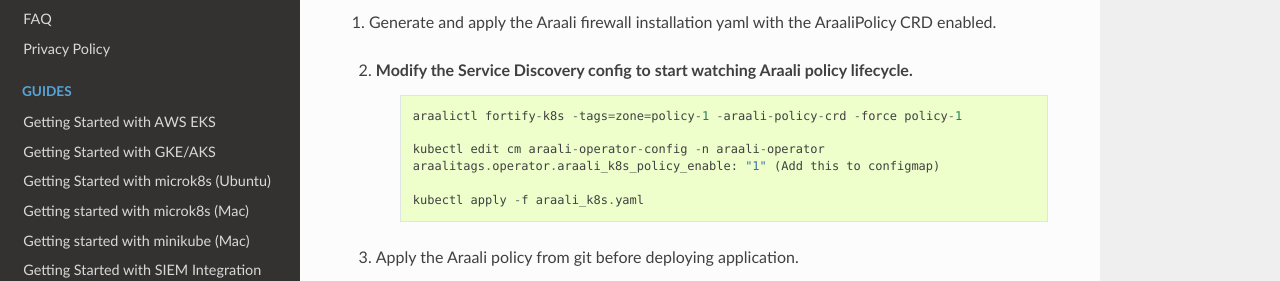
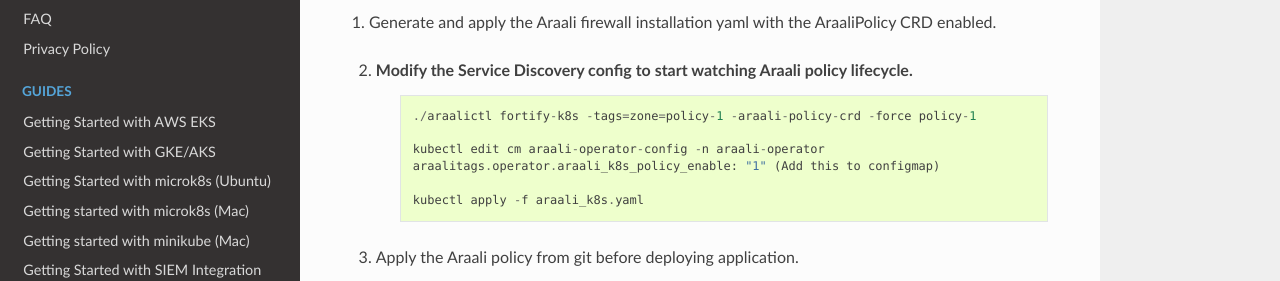
Before and after one commit to araalinetworks/api, a Sphinx documentation site: the page built from doc/source/policy_as_code.rst, in a window 1280 px wide and 900 px high. Shown: the part 301-582 px from the top of the window. Built offline with Sphinx 7.4.7 and the Read the Docs theme 2.0.0, drawn with Linux system fonts in a browser that asks for light colours.

Commit message:
Not a directory, executable

```diff
--- a/doc/source/policy_as_code.rst
+++ b/doc/source/policy_as_code.rst
@@ -15,7 +15,7 @@
 2. Modify the Service Discovery config to start watching Araali policy lifecycle.
     .. code-block:: python
 
-       araalictl fortify-k8s -tags=zone=policy-1 -araali-policy-crd -force policy-1
+       ./araalictl fortify-k8s -tags=zone=policy-1 -araali-policy-crd -force policy-1
 
        kubectl edit cm araali-operator-config -n araali-operator
        araalitags.operator.araali_k8s_policy_enable: "1" (Add this to configmap)
@@ -48,7 +48,7 @@
 
     .. code-block:: python
 
-       araalictl policy -zone=rsncommon -app=voting -tenant=rsn > /tmp/yaml/common.voting.yaml
+       ./araalictl policy -zone=rsncommon -app=voting -tenant=rsn > /tmp/yaml/common.voting.yaml
 
 2. Use the AKS voting app running in ``rsncommon`` zone and ``voting`` namespace.
 
@@ -63,14 +63,14 @@
 
     .. code-block:: python
 
-       araalictl policy -file1 /tmp/yaml/common.voting.yaml -file2 /tmp/yaml/common.voting-tmp.yaml -op=diff
+       ./araalictl policy -file1 /tmp/yaml/common.voting.yaml -file2 /tmp/yaml/common.voting-tmp.yaml -op=diff
 
 5. Note down the URL presented by the policy diff API. This is a persistant URL that can be
 passed around for policy review.
 
     .. code-block:: python
 
-       araalictl policy -diff-id=74c05743-a25c-45e4-8dd8-1f27956b690c
+       ./araalictl policy -diff-id=74c05743-a25c-45e4-8dd8-1f27956b690c
 
 6. Commit the new policy file (/tmp/yaml/common.voting-tmp.yaml) to git along side the application.
 
```
